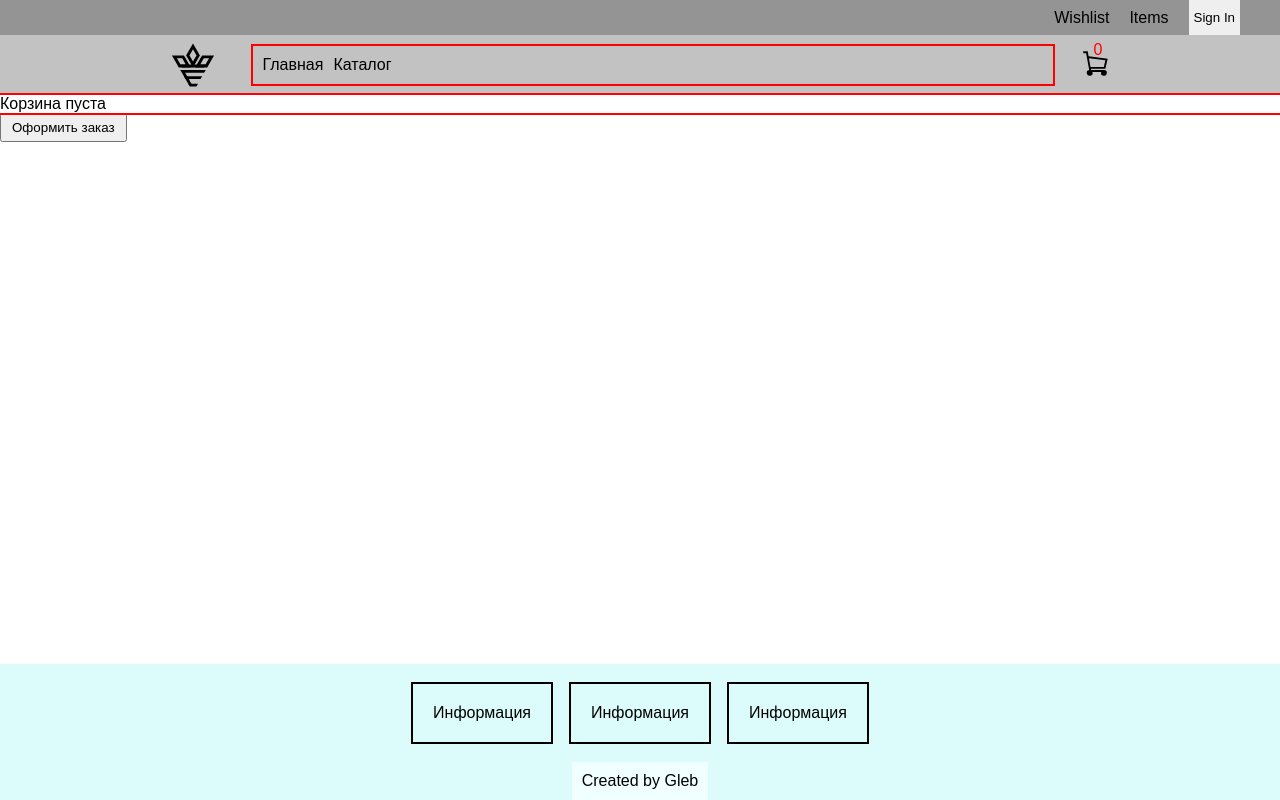
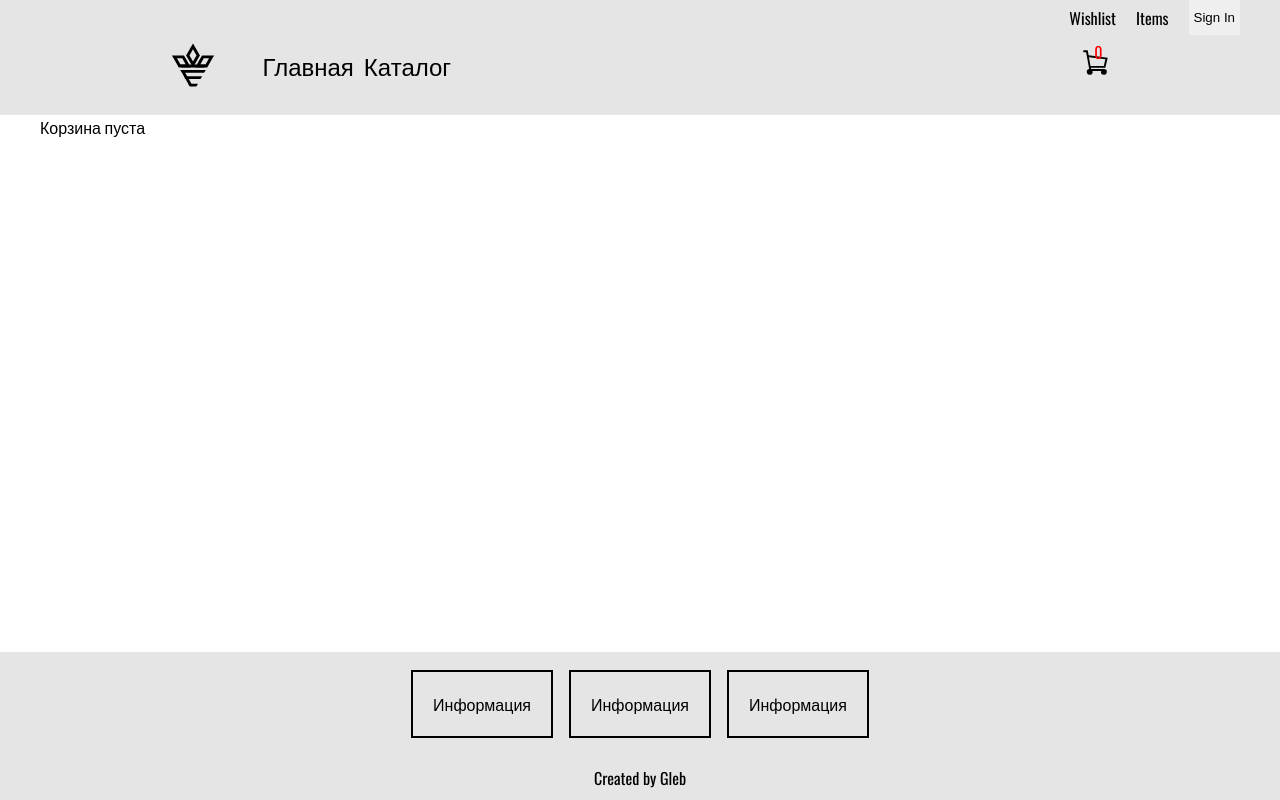
Before and after one commit to glsidorenko/market, an Angular app: page /cart in a window 1280 px wide. Built offline with nearby package versions, Linux system fonts and the light colour scheme.

Commit message:
refactor elements

```diff
--- a/src/app/app.component.css
+++ b/src/app/app.component.css
@@ -8,13 +8,12 @@ main {
     flex: 0 0 auto;
     display: flex;
     flex-direction: column;
-    background-color: rgb(82, 82, 82);
+    background-color: rgba(0, 0, 0, 0.1);
 }
 
 .div_auth {
     display: flex;
     justify-content: end;
-    background-color: rgb(148, 148, 148);
 }
 
 .inner {
@@ -34,7 +33,7 @@ main {
     display: flex;
     justify-content: center;
     align-items: center;
-    background-color: rgb(194, 194, 194);
+    margin-bottom: 20px;
 }
 
 .nav_logo {
@@ -44,24 +43,17 @@ main {
 .menu {
     margin-left: 30px;
     width: 800px;
-    outline: 2px solid red;
+    font-size: 24px;
     padding: 10px;
+    font-family: "Oswald", sans-serif;
 }
 
 .menu a {
-    /* margin-left: 30px;
-    width: 800px;
-    outline: 2px solid red;
-    padding: 10px; */
     text-decoration: none;
     color: black;
 }
 
 .menu a:hover {
-    /* margin-left: 30px;
-    width: 800px;
-    outline: 2px solid red;
-    padding: 10px; */
     text-decoration: none;
     transition: all 200ms;
     color: rgba(0, 0, 0, 0.459);
@@ -98,6 +90,8 @@ main {
 
 .outer-container {
     flex: 1 0 auto;
+    /* justify-content: center;
+    align-items: center; */
 }
 
 .footer {
@@ -106,7 +100,7 @@ main {
     display: flex;
     align-items: center;
     flex-direction: column;
-    background-color: rgb(220, 252, 252);
+    background-color: rgba(0, 0, 0, 0.1);
 }
 
 .footer_info {
@@ -126,5 +120,5 @@ main {
 .footer_tagname {
     margin-top: 20px;
     padding: 10px;
-    background-color: azure;
+    /* background-color: rgba(0, 0, 0, 0.1); */
 }
--- a/src/app/pages/cart/cart.component.css
+++ b/src/app/pages/cart/cart.component.css
@@ -0,0 +1,39 @@
+   .container {
+        width: 100%;
+    /* height: auto; */
+        display: flex;
+        justify-content: center;
+        /* flex-direction: column; */
+   }
+
+   .cart-container {
+        max-width: 1200px;
+        width: 100%;
+        /* margin: auto; */
+        /* background-color: aqua; */
+    }
+
+
+
+    button {
+        padding: 5px 10px;
+    }
+
+    .cart {
+        display: flex;
+    }
+
+    .about {
+        margin-left: 20px;
+    }
+
+    .image img {
+        width: 120px
+    }
+
+    .btns {
+        display: flex;
+        gap: 20px;
+        justify-content: center;
+        align-items: center;
+    }
--- a/src/app/pages/cart/cart.component.html
+++ b/src/app/pages/cart/cart.component.html
@@ -1,43 +1,6 @@
-<style>
-    .container {
-        /* max-width: 1200px; */
-        width: 100%;
-        max-width: 1200px;
-        /* margin: auto; */
-        background-color: aqua;
-    }
-    div {
-        outline: 2px solid red;
-    }
 
-    button {
-        padding: 5px 10px;
-    }
-
-    .cart {
-        display: flex;
-    }
-
-    .about {
-        margin-left: 20px;
-    }
-
-    .image img {
-        width: 120px
-    }
-
-    .btns {
-        display: flex;
-        gap: 20px;
-        justify-content: center;
-        align-items: center;
-    }
-
-
-
-
-</style>
-<ng-container class="container">
+<div class="container">
+    <div class="cart-container">
         @for(cartItem of cart(); track cartItem.id) {
             <div class="cart">
 
@@ -60,6 +23,8 @@
                 } @else {
                     <div>{{cartItem.price}}</div>
                 }
+
+                <button class="delete">del</button>
             </div>
         }
 
@@ -68,6 +33,9 @@
         }
         @if(cartTotalPrice() !== 0) {
             <div>Цена: {{cartTotalPrice()}}</div>
+            <button>Оформить заказ</button>
         }
-    <button>Оформить заказ</button>
-</ng-container>
+
+    </div>
+
+</div>
--- a/src/app/pages/cart/cart.component.ts
+++ b/src/app/pages/cart/cart.component.ts
@@ -16,7 +16,6 @@ export class CartComponent {
   cartTotalPrice = this.cartService.getTotalCartPrice();
 
   addItem(cartItem: CartItem): void {
-    // console.log(cartItem);
     this.cartService.addItemToCart(cartItem)
   }
 
--- a/src/app/pages/catalogue/catalogue.component.css
+++ b/src/app/pages/catalogue/catalogue.component.css
@@ -13,8 +13,12 @@ button {
     width: 940px;
     display: flex;
     flex-direction: column;
-    /* justify-content: space-evenly; */
     padding-top: 60px;
+}
+
+.perPage {
+    align-self: flex-start;
+    margin-bottom: 10px;
 }
 
 .div_search {
--- a/src/app/pages/catalogue/catalogue.component.html
+++ b/src/app/pages/catalogue/catalogue.component.html
@@ -10,7 +10,7 @@
                         <option value="sale">Акционные</option>
                     </select>
         </div>
-        <input type="text" placeholder="Здесь можно задать кол-во отображаемых карточек товара">
+        <input type="number" placeholder="Кол-во карточек" class="perPage" [formControl]="productsPerPage$" min="5" max="15">
         <div class="list_items">
             @for(product of visibleItems(); track product.id) {
                 <app-card [card]="product"></app-card>
--- a/src/index.html
+++ b/src/index.html
@@ -6,6 +6,11 @@
   <base href="/">
   <meta name="viewport" content="width=device-width, initial-scale=1">
   <link rel="icon" type="image/x-icon" href="favicon.ico">
+  <link rel="preconnect" href="https://fonts.googleapis.com">
+  <link rel="preconnect" href="https://fonts.gstatic.com" crossorigin>
+  <link
+    href="https://fonts.googleapis.com/css2?family=Montserrat+Alternates:ital,wght@0,100;0,200;0,300;0,400;0,500;0,600;0,700;0,800;0,900;1,100;1,200;1,300;1,400;1,500;1,600;1,700;1,800;1,900&family=Oswald:wght@200..700&display=swap"
+    rel="stylesheet">
 </head>
 <body>
   <app-root></app-root>
--- a/src/styles.css
+++ b/src/styles.css
@@ -18,4 +18,5 @@ html {
 body {
     font-family: 'Be Vietnam Pro', sans-serif;
     height: 100%;
+    font-family: "Oswald", sans-serif;
 }
```
Lines whose indentation alone changed are shown as unchanged.
